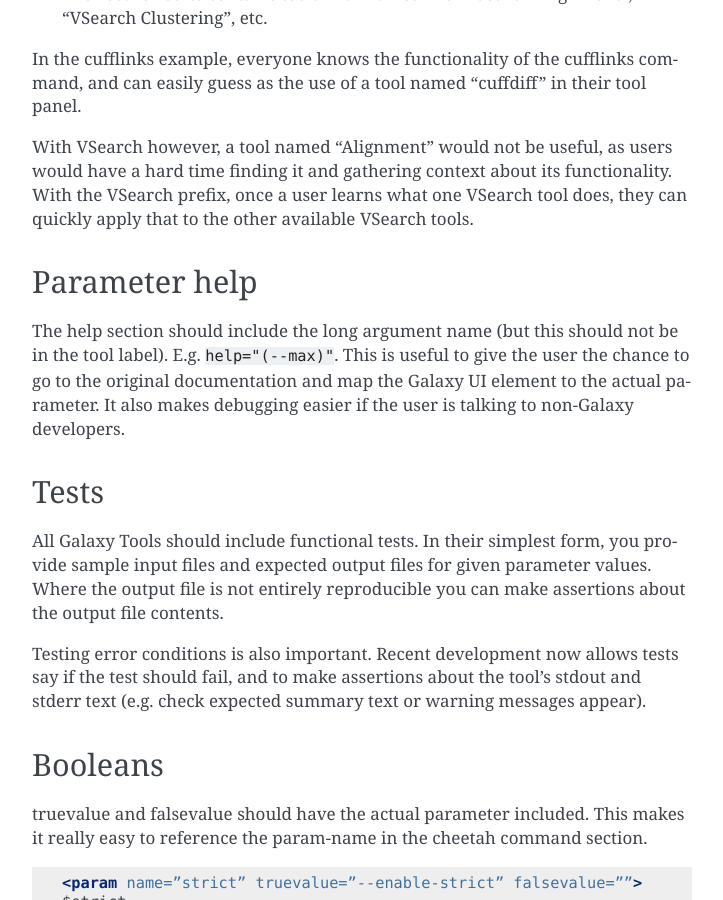
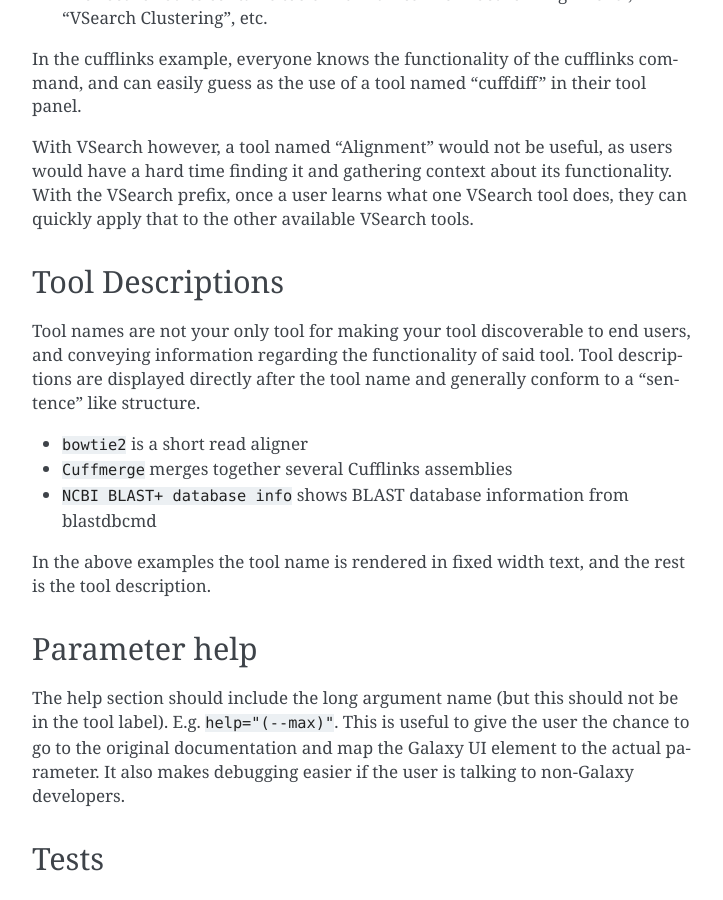
Before and after one commit to galaxy-iuc/standards, a Sphinx documentation site: the page built from docs/best_practices/tool_xml.rst, in a window 1280 px wide and 900 px high, scrolled down 924 px. Shown: the whole window, without its empty margins (388-1111 px from the left). Built offline with Sphinx 7.4.7, drawn with Linux system fonts in a browser that asks for light colours.

Commit message:
Fixes #11 part 2

```diff
--- a/docs/best_practices/tool_xml.rst
+++ b/docs/best_practices/tool_xml.rst
@@ -51,6 +51,21 @@ With VSearch however, a tool named "Alignment" would not be useful, as users
 would have a hard time finding it and gathering context about its functionality.
 With the VSearch prefix, once a user learns what one VSearch tool does, they can
 quickly apply that to the other available VSearch tools.
+
+Tool Descriptions
+-----------------
+
+Tool names are not your only tool for making your tool discoverable to end
+users, and conveying information regarding the functionality of said tool. Tool
+descriptions are displayed directly after the tool name and generally conform to
+a "sentence" like structure.
+
+-  ``bowtie2`` is a short read aligner
+-  ``Cuffmerge`` merges together several Cufflinks assemblies
+-  ``NCBI BLAST+ database info`` shows BLAST database information from blastdbcmd
+
+In the above examples the tool name is rendered in fixed width text, and the
+rest is the tool description.
 
 Parameter help
 --------------
```
